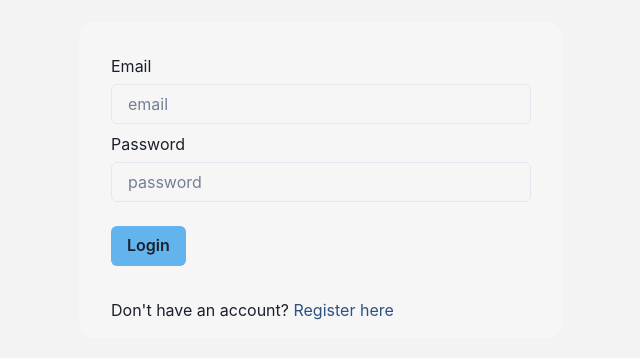
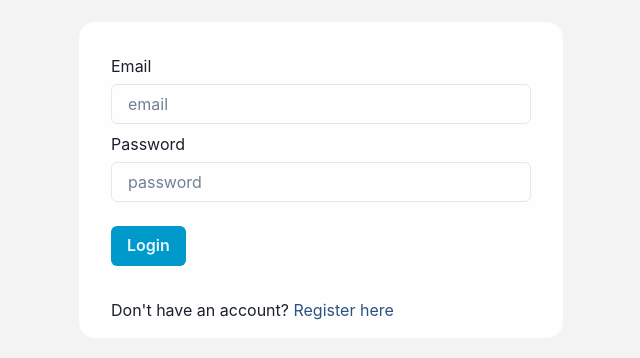
Before and after one commit to Saran-73/kanban-app, a React (Create React App) app in the folder frontend/: page /login in a window 1280 px wide. Shown: the part 220-578 px from the top of the page, without its empty margins (319-959 px from the left). Built offline with nearby package versions, Linux system fonts and the light colour scheme; no server answers.

Commit message:
login, registration page ui config in chakra ui

```diff
--- /dev/null
+++ b/frontend/src/components/ChakraOverrides/AppBox.tsx
@@ -0,0 +1,12 @@
+import { Box, useStyleConfig } from '@chakra-ui/react'
+
+function AppBox(props: { [x: string]: any; variant: string | undefined }) {
+  const { variant, ...rest } = props
+
+  const styles = useStyleConfig('AppBox', { variant })
+
+  // Pass the computed styles into the `__css` prop
+  return <Box __css={styles} {...rest} />
+}
+
+export default AppBox;
--- a/frontend/src/pages/LoginPage.tsx
+++ b/frontend/src/pages/LoginPage.tsx
@@ -8,6 +8,7 @@ import { LOGIN_USER_API } from '../api/url';
 import { useNavigate, Link } from "react-router-dom";
 import { APP_DASHBOARD, APP_REGISTER_PAGE } from '../navigation/routes';
 import useHandleToast from '../hooks/useHandleToast';
+import  AppBox  from "../components/ChakraOverrides/AppBox";
 
 type FormType = {
   email: string,
@@ -52,14 +53,14 @@ function LoginPage() {
 
   return (
     <Flex justifyContent="center" alignItems="center" height="100vh">
-      <Box p="1em 2em" borderRadius="16px" bg="whiteAlpha.400">
+      <AppBox variant={"loginForm"}>
         <Box maxW="420px" pt="1em" pb="1em">
           <form onSubmit={handleSubmit(onSubmit)}>
             <label>Email</label>
             <Input mt="6px" mb="8px" type="email" placeholder="email" size="md" {...register("email", { required: true })} />
             <label>Password</label>
-            <Input mt="6px" mb="8px" type="password" placeholder="password" size="md" {...register("password", { required: true })} />
-            <Button type="submit" bg="blue.300" mt="1em">Login</Button>
+            <Input  mt="6px" mb="8px" type="password" placeholder="password" size="md" {...register("password", { required: true })} />
+            <Button variant="submitButton" type="submit">Login</Button>
           </form>
         </Box>
         <Text pt="1em">Don't have an account?
@@ -67,7 +68,7 @@ function LoginPage() {
             <Text as="span" color="blue.700"> Register here</Text>
           </Link>
         </Text>
-      </Box>
+      </AppBox>
     </Flex>
   )
 }
--- a/frontend/src/pages/RegisterPage.tsx
+++ b/frontend/src/pages/RegisterPage.tsx
@@ -7,6 +7,7 @@ import { REGISTE_USER_API } from '../api/url';
 import { useMutation } from "react-query";
 import { useForm } from "react-hook-form";
 import AppInput from '../components/CustomElements/AppInput';
+import AppBox from '../components/ChakraOverrides/AppBox';
 
 
 type FormType = {
@@ -43,7 +44,7 @@ function RegisterPage() {
 
   return (
     <Flex justifyContent="center" alignItems="center" height="100vh">
-      <Box p="2em" bg="whiteAlpha.400" borderRadius="16px" >
+      <AppBox variant={"registrationForm"} >
         <Box maxW="420px" >
           <form onSubmit={handleSubmit(onSubmit)}>
             <label>
@@ -79,7 +80,7 @@ function RegisterPage() {
             <Input type="email" placeholder="email" size="md" {...register("email", { required: true })} />
             <label>Password</label>
             <Input type="password" placeholder="password" size="md" {...register("password", { required: true })} />
-            <Button type="submit" bg="blue.300" mt="1em">Register</Button>
+            <Button type="submit" variant="submitButton">Register</Button>
           </form>
         </Box>
         <Text pt="1em">Already have an account?
@@ -87,7 +88,7 @@ function RegisterPage() {
             <Text as="span" color="blue.700"> Login here</Text>
           </Link>
         </Text>
-      </Box>
+      </AppBox>
     </Flex>
   )
 }
--- a/frontend/src/theme/index.js
+++ b/frontend/src/theme/index.js
@@ -3,39 +3,39 @@ import { defineStyleConfig, extendTheme } from "@chakra-ui/react";
 const Card = defineStyleConfig({
   // The styles all Cards have in common
   baseStyle: {
-    display: 'flex',
-    flexDirection: 'column',
-    background: 'white',
-    alignItems: 'center',
+    display: "flex",
+    flexDirection: "column",
+    background: "white",
+    alignItems: "center",
     gap: 2,
   },
   variants: {
     smooth: {
       padding: 4,
-      borderRadius: 'base',
-      boxShadow: 'md',
+      borderRadius: "base",
+      boxShadow: "md",
     },
     taskCard: {
       // w:"300px",
-      h:"170px",
-      borderRadius:"0.5em",
-      bgColor:"whiteAlpha.900",
-      boxShadow:"rgba(0, 0, 0, 0.1) 0px 4px 6px -1px, rgba(0, 0, 0, 0.06) 0px 2px 4px -1px",
-      marginBottom:"1.25em",
-    }
+      h: "170px",
+      borderRadius: "0.5em",
+      bgColor: "whiteAlpha.900",
+      boxShadow:
+        "rgba(0, 0, 0, 0.1) 0px 4px 6px -1px, rgba(0, 0, 0, 0.06) 0px 2px 4px -1px",
+      marginBottom: "1.25em",
+    },
   },
   // set the default variant for the card
   defaultProps: {
-    variant: 'smooth',
+    variant: "smooth",
   },
-})
-
+});
 
 const customTheme = extendTheme({
   styles: {
     global: {
       body: {
-        backgroundColor: "#F4F3F3"
+        backgroundColor: "#F4F3F3",
         // backgroundImage:
         //   "linear-gradient(to right top, #daede4, #cee8e3, #c3e2e4, #bbdbe5, #b8d3e5, #b7d1e4, #b5cfe3, #b4cde2, #b2d1e1, #b3d4de, #b5d7db, #badad8)",
       },
@@ -44,14 +44,42 @@ const customTheme = extendTheme({
   colors: {
     brand: {
       600: "#0099cc",
+      100: "#005573",
     },
   },
   components: {
+    AppBox: {
+      baseStyle: {
+        p: "1em 2em",
+        borderRadius: "16px",
+        bg: "whiteAlpha.900",
+      },
+      variants: {
+        formContainer: {},
+        loginForm: {},
+        registrationForm: {},
+      },
+      defaultProps: {
+        variant: "formContainer",
+      },
+    },
     Card,
     Button: {
       variants: {
-        n: {
-          bg: "red",
+        submitButton: {
+          bg: "brand.600",
+          color: "whiteAlpha.900",
+          mt: "1em",
+        },
+      },
+    },
+    Input: {
+      variants: {
+        userInput: {
+          field: {
+            _focus: {
+            }
+          }
         },
       },
     },
```
Lines whose indentation alone changed are shown as unchanged.
